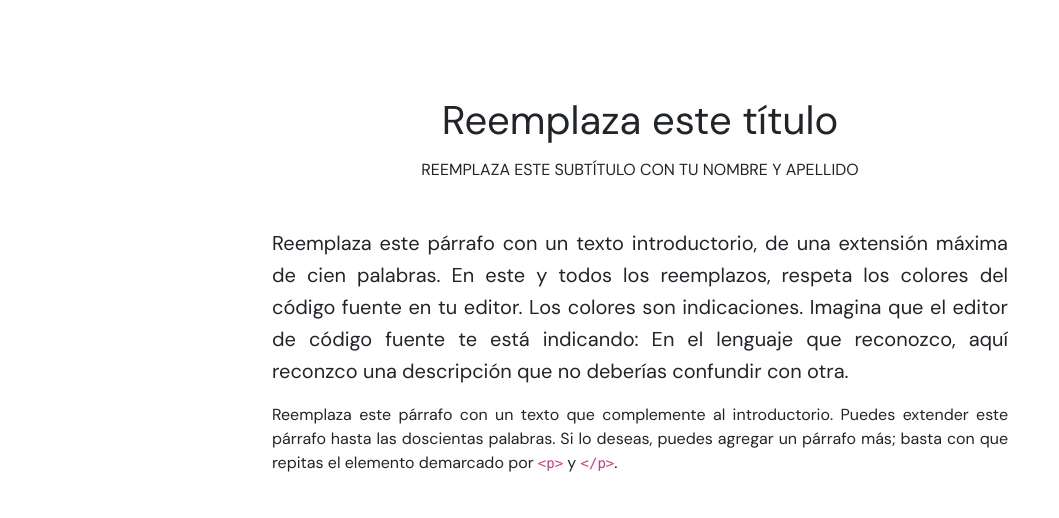
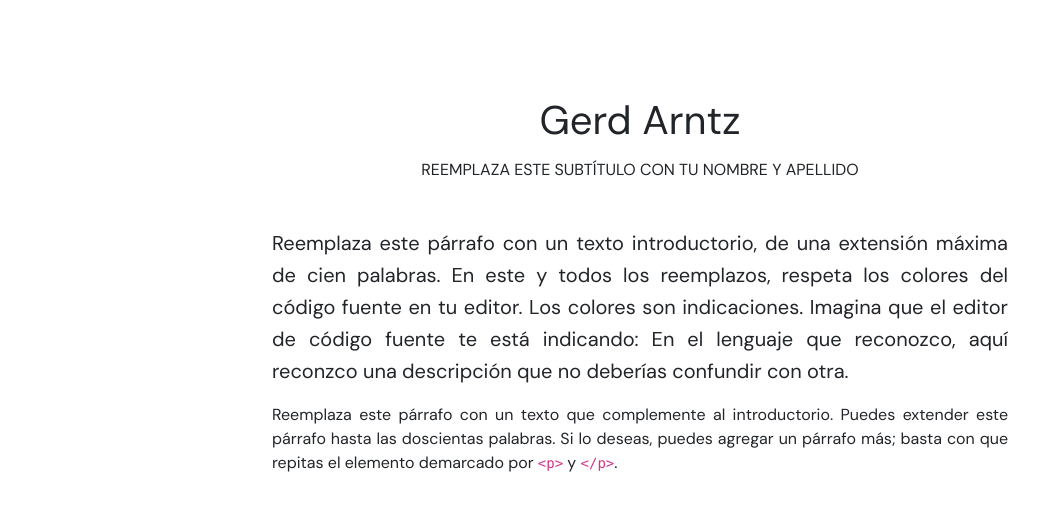
Before and after one commit to constanzavaldovinos/info-digital-01, a plain HTML site: page index.html in a window 1280 px wide. Shown: the top 518 px of the page, without its empty margins (0-1059 px from the left). Drawn offline with nearby package versions, Linux system fonts and the light colour scheme.

Commit message:
Update index.html

```diff
--- a/index.html
+++ b/index.html
@@ -4,7 +4,7 @@
         <meta charset="utf-8" />
         <meta name="viewport" content="width=device-width, initial-scale=1, shrink-to-fit=no" />
         <link href="https://cdn.jsdelivr.net/npm/bootstrap@5.1.0/dist/css/bootstrap.min.css" rel="stylesheet" integrity="sha384-KyZXEAg3QhqLMpG8r+8fhAXLRk2vvoC2f3B09zVXn8CA5QIVfZOJ3BCsw2P0p/We" crossorigin="anonymous">
-        <title>Gerd  Arntz</title>
+        <title>Gerd Arntz</title>
         <link rel="preconnect" href="https://fonts.gstatic.com" />
         <link href="https://fonts.googleapis.com/css2?family=DM+Sans:ital@0;1&display=swap" rel="stylesheet">
         <style>
@@ -21,7 +21,7 @@
             <div class="row py-5">
                 <div class="col-12 col-sm-11 col-md-10 col-lg-9 col-xl-8 col-xxl-7 mx-auto">
 
-                    <h1 class="mb-3 mt-5 text-center">Reemplaza este título</h1>
+                    <h1 class="mb-3 mt-5 text-center">Gerd Arntz</h1>
 
                     <h2 class="fs-6 mb-5 text-center text-uppercase">Reemplaza este subtítulo con tu nombre y apellido</h2>
 
```
